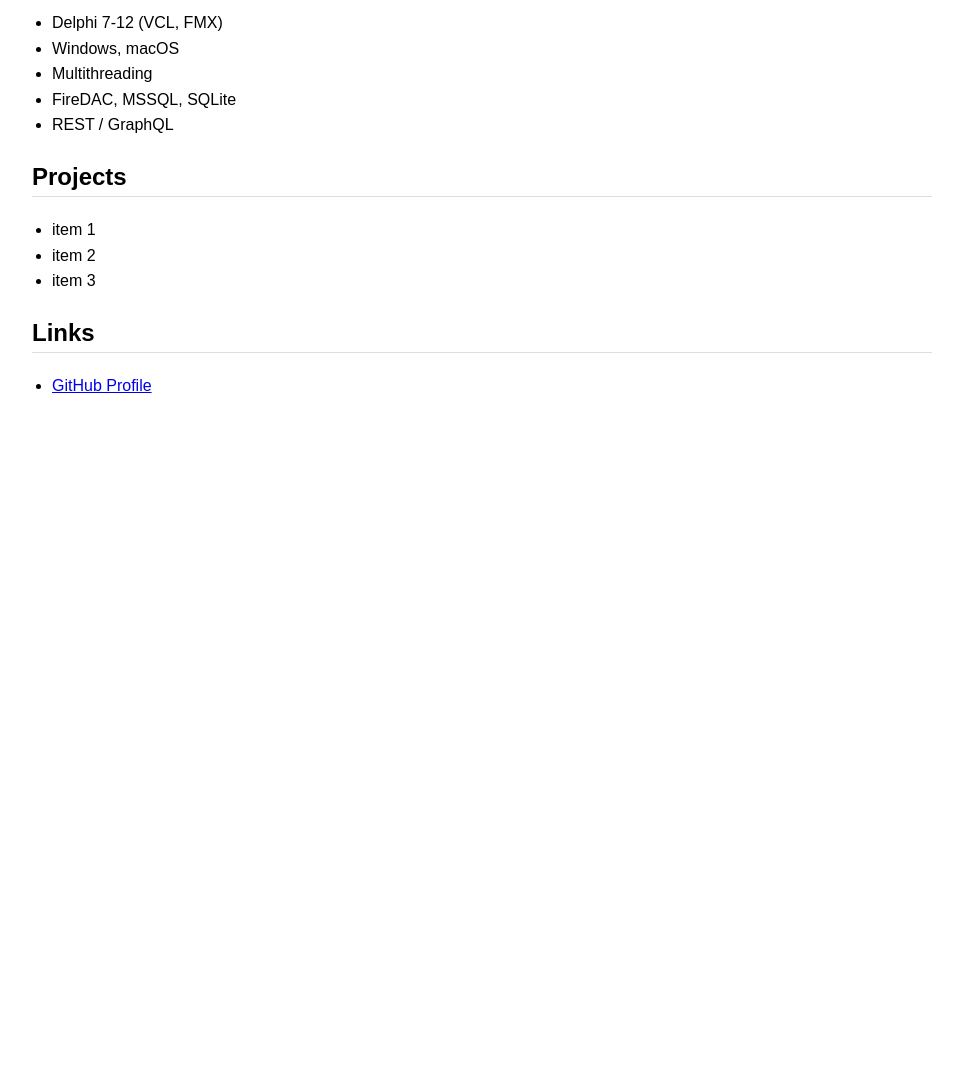
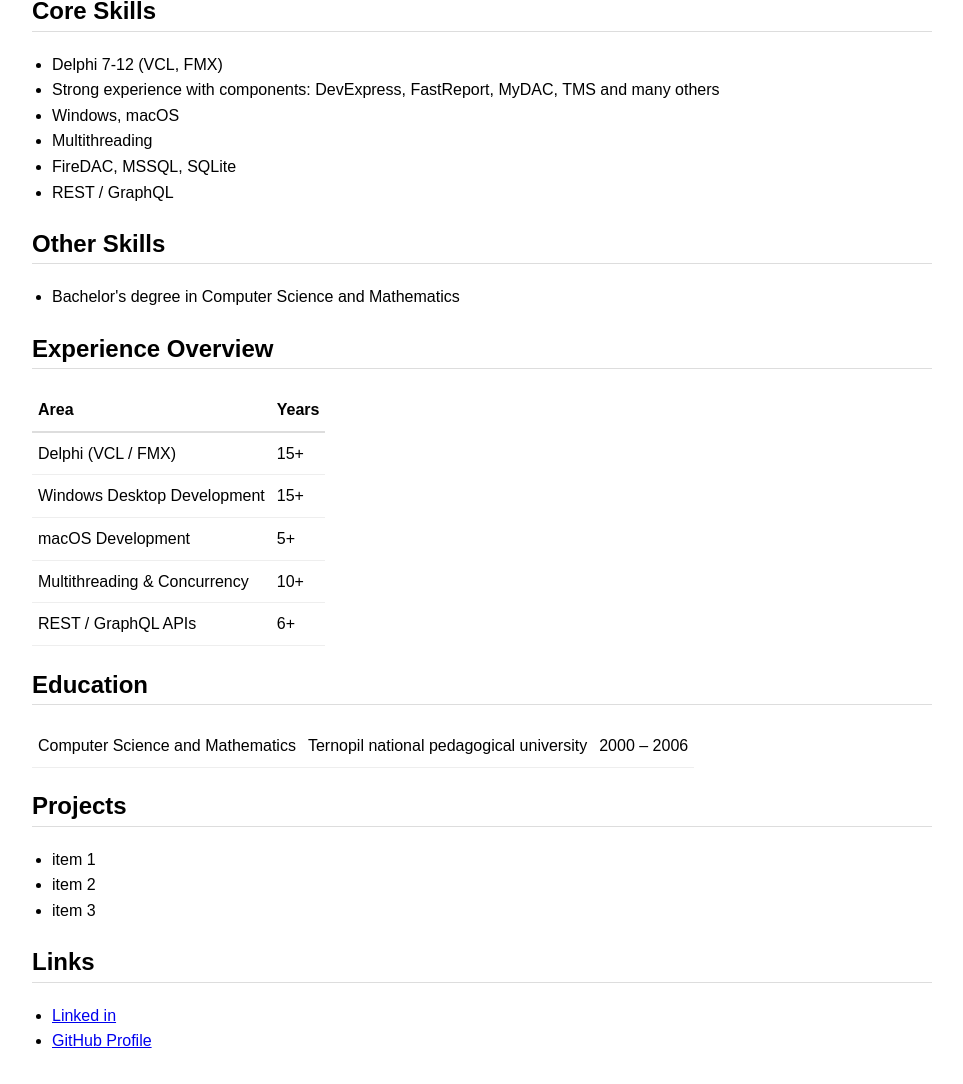
Before and after one commit to kanteruk/kanteruk.github.io, a plain HTML site: page index.html in a window 1280 px wide. Shown: the part 390-1474 px from the top of the page, without its empty margins (158-1121 px from the left). Before the commit the page ends 829 px from the top, so only its background shows below. Drawn offline with Linux system fonts and the light colour scheme.

Commit message:
Update index.html

```diff
--- a/index.html
+++ b/index.html
@@ -8,12 +8,38 @@
     body { font-family: Arial, sans-serif; max-width: 900px; margin: 40px auto; padding: 0 16px; line-height: 1.6; }
     h1, h2 { border-bottom: 1px solid #ddd; }
     ul { padding-left: 20px; }
+
+	.exp-table {
+	  #width: 100%;
+	  border-collapse: collapse;
+	  margin-top: 12px;
+	}
+
+	.exp-table th,
+	.exp-table td {
+	  text-align: left;
+	  padding: 8px 6px;
+	}
+
+	.exp-table thead {
+	  border-bottom: 2px solid #ddd;
+	}
+
+	.exp-table tbody tr {
+	  border-bottom: 1px solid #eee;
+	}
+
+	.exp-table th {
+	  font-weight: 600;
+	}
+
   </style>
 </head>
 <body>
 
 <h1>Ruslan Kanteruk</h1>
 <p><strong>Delphi Developer</strong></p>
+<p><strong>20+ years of experience of programming, primarily on Delphi</strong></p>
 
 <h2>Profile</h2>
 <p>
@@ -26,11 +52,62 @@ VCL/FMX, desktop application development, multithreading, databases, and API int
 <h2>Core Skills</h2>
 <ul>
   <li>Delphi 7-12 (VCL, FMX)</li>
+  <li>Strong experience with components: DevExpress, FastReport, MyDAC, TMS and many others</li>
   <li>Windows, macOS</li>
   <li>Multithreading</li>
   <li>FireDAC, MSSQL, SQLite</li>
   <li>REST / GraphQL</li>
 </ul>
+
+<h2>Other Skills</h2>
+<ul>
+  <li>Bachelor's degree in Computer Science and Mathematics</li>
+</ul>
+
+<h2>Experience Overview</h2>
+
+<table class="exp-table">
+  <thead>
+    <tr>
+      <th>Area</th>
+      <th>Years</th>
+    </tr>
+  </thead>
+  <tbody>
+    <tr>
+      <td>Delphi (VCL / FMX)</td>
+      <td>15+</td>
+    </tr>
+    <tr>
+      <td>Windows Desktop Development</td>
+      <td>15+</td>
+    </tr>
+    <tr>
+      <td>macOS Development</td>
+      <td>5+</td>
+    </tr>
+    <tr>
+      <td>Multithreading & Concurrency</td>
+      <td>10+</td>
+    </tr>
+    <tr>
+      <td>REST / GraphQL APIs</td>
+      <td>6+</td>
+    </tr>
+  </tbody>
+</table>
+
+<h2>Education</h2>
+<table class="exp-table">
+  <tbody>
+    <tr>
+      <td>Computer Science and Mathematics</td>
+	  <td>Ternopil national pedagogical university</td>
+      <td>2000 – 2006</td>
+    </tr>
+  </tbody>
+</table>
+
 
 <h2>Projects</h2>
 <ul>
@@ -41,6 +118,7 @@ VCL/FMX, desktop application development, multithreading, databases, and API int
 
 <h2>Links</h2>
 <ul>
+  <li><a href="https://www.linkedin.com/in/rfynther">Linked in</a></li>
   <li><a href="https://github.com/kanteruk">GitHub Profile</a></li>
 </ul>
 
```
